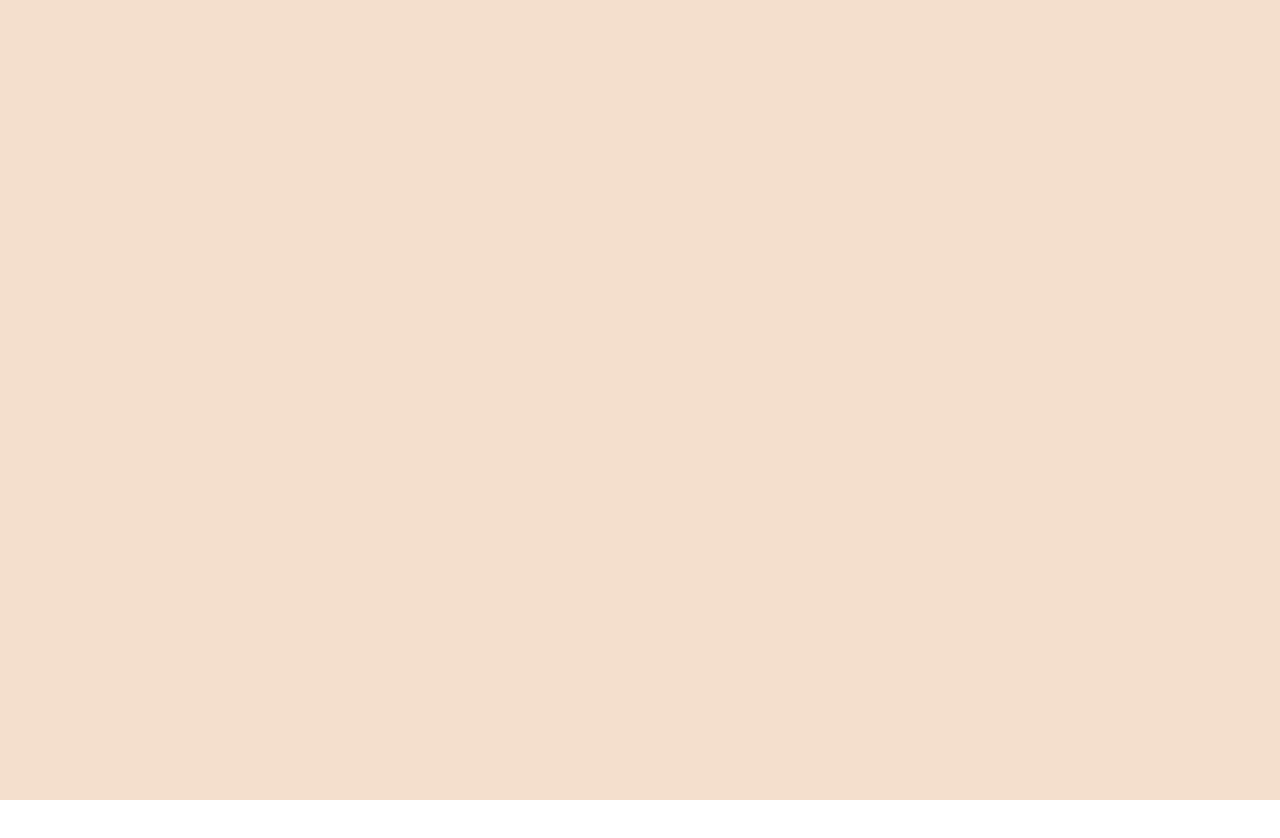
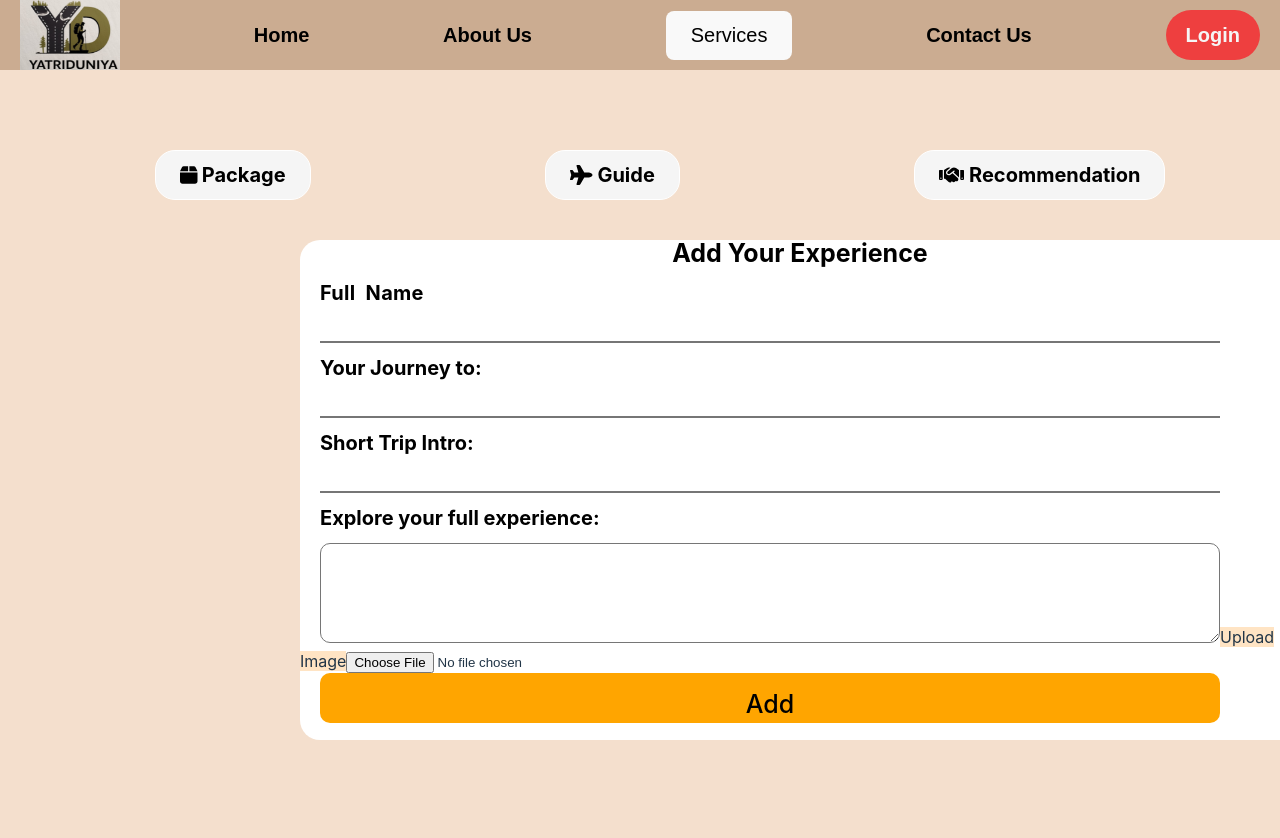
Before and after one commit to smritikhanal/YatriDuniya-SoftwareDevelopment, a React (Vite) app: page /recommendation in a window 1280 px wide. Before the commit this address had no page. Shown: the top 838 px of the page. Before the commit the page ends 800 px from the top, so only its background shows below. Built offline with nearby package versions, Linux system fonts and the light colour scheme.

Commit message:
recommmendationpages

```diff
--- a/src/App.jsx
+++ b/src/App.jsx
@@ -12,6 +12,9 @@ import Package from "./pages/packages";
 import Guide from "./pages/Guide";
 import RaraViewDetials from "./pages/raraviewdetils";
 import MukitnathViewDetials from "./pages/mukitnathviewdetials";
+import KalinchowkViewDetials from "./pages/kalinchowkviewdetils";
+import PokharaViewDetials from "./pages/pokharaviewdetils";
+import Recommendation from "./pages/recommendation";
 import Booking from "./pages/Booking";
 
 
@@ -30,9 +33,12 @@ function App() {
         <Route path="/contact"element={<ContactUs/>} /> {/* About Page */}
         <Route path = "/packages" element={<Package/>}/>
         <Route path = "/Guide" element={<Guide/>}/>
+        <Route path ="/recommendation" element={<Recommendation/>}/>
 
         <Route path="/mukitnathviewdetials" element={<MukitnathViewDetials/>}/>
         <Route path="/raraviewdetials" element={<RaraViewDetials/>}/>
+        <Route path="/kalinchowkviewdetials" element={<KalinchowkViewDetials/>}/>
+        <Route path="/pokharaviewdetials" element={<PokharaViewDetials/>}/>
         <Route path = "/booking" element={<Booking/>}/>
       </Routes>
     </Router>
--- a/src/pages/Guide.jsx
+++ b/src/pages/Guide.jsx
@@ -40,9 +40,11 @@ export default function Guide({ onSelectService }) {
                 <button className="servicesbtn2" onClick={() => onSelectService('guide')}>
                   <FontAwesomeIcon icon={faPlane} /> Guide
                 </button>
+                <Link to="/recommendation">
                 <button className="servicesbtn3" onClick={() => onSelectService('recommendation')}>
                   <FontAwesomeIcon icon={faHandshake} /> Recommendation
                 </button>
+                </Link>
               </div>
 
         <div className="blog">
--- /dev/null
+++ b/src/pages/kalinchowkviewdetils.jsx
@@ -0,0 +1,55 @@
+
+import { Link} from "react-router-dom";
+import React, { useEffect }from "react";
+import { FontAwesomeIcon } from '@fortawesome/react-fontawesome';
+import { faBox, faPlane, faHandshake/*,faMapMarkerAlt, faFlag,faClock,faMountain,faGaugeHigh,faStar,faUsers*/} from '@fortawesome/free-solid-svg-icons';
+export default function KalinchowkViewDetials() {
+
+
+
+  // Set body height to 250vh when the component mounts
+  useEffect(() => {
+    document.body.style.height = '550vh';
+    return () => {
+      document.body.style.height = '100vh';
+    };
+  }, []);
+
+
+
+
+  return (
+    <>
+    {/* Navigation */}
+     <div className="nav">
+       <img src="logo.png" alt="logo" className="logo" />
+       <Link to="/">Home</Link>
+       <Link to="/about">About Us</Link>
+       <Link to="/services">
+           <button className="services-button">Services</button>
+        </Link>
+
+
+       <Link to="/contact">Contact Us</Link>
+       <Link to="/login" className="login">Login</Link>
+     </div>
+      <div className="raraservices-dropdown">
+             <Link to= "/packages">
+                 <button className="raraservice-btn1">
+                 <FontAwesomeIcon icon={faBox} /> Package
+               </button>
+             </Link>
+
+
+                <Link to ="/Guide">
+                <button className="raraservice-btn2" >
+                 <FontAwesomeIcon icon={faPlane} /> Guide
+               </button>
+               </Link>
+               <button className="raraservice-btn3">
+                 <FontAwesomeIcon icon={faHandshake} /> Recommendation
+               </button>
+             </div>
+             </>
+  );
+}
--- a/src/pages/mukitnathviewdetials.jsx
+++ b/src/pages/mukitnathviewdetials.jsx
@@ -48,9 +48,11 @@ export default function MukitnathViewDetials() {
             <FontAwesomeIcon icon={faPlane} /> Guide
           </button>
           </Link>
+          <Link to="/recommendation">
           <button className="mukitnathservice-btn3">
             <FontAwesomeIcon icon={faHandshake} /> Recommendation
           </button>
+          </Link>
         </div>
         <div className="mukitnathtemplecontainer">
           <h1 className="mukitnathtempleh1"><FontAwesomeIcon icon={faMapMarkerAlt} /> Mukitnath Temple</h1>
--- a/src/pages/packages.jsx
+++ b/src/pages/packages.jsx
@@ -39,9 +39,11 @@ export default function Package({ onBack,
           <FontAwesomeIcon icon={faPlane} /> Guide
         </button>
         </Link>
+        <Link to ="/recommendation">
         <button className="servicebtn3" onClick={() => onSelectService('recommendation')}>
           <FontAwesomeIcon icon={faHandshake} /> Recommendation
         </button>
+        </Link>
       </div>
 
       {/* Tour Details */}
@@ -123,7 +125,7 @@ export default function Package({ onBack,
           </p>
           {/* Buttons */}
           <div className="button-group">
-          <Link to="/mukitnathviewdetials">View Details</Link>
+          <Link to="/pokharaviewdetials">View Details</Link>
           </div>
         </div>
       </div>
@@ -150,7 +152,7 @@ export default function Package({ onBack,
           </p>
           {/* Buttons */}
           <div className="button-group">
-          <Link to="/mukitnathviewdetials">View Details</Link>
+          <Link to="/kalinchowkviewdetials">View Details</Link>
           </div>
         </div>
       </div>
--- /dev/null
+++ b/src/pages/pokharaviewdetils.jsx
@@ -0,0 +1,40 @@
+
+import { Link} from "react-router-dom";
+import React, { useEffect }from "react";
+import { FontAwesomeIcon } from '@fortawesome/react-fontawesome';
+import { faBox, faPlane, faHandshake/*,faMapMarkerAlt, faFlag,faClock,faMountain,faGaugeHigh,faStar,faUsers*/} from '@fortawesome/free-solid-svg-icons';
+export default function PokharaViewDetials() {
+
+
+
+  // Set body height to 250vh when the component mounts
+  useEffect(() => {
+    document.body.style.height = '550vh';
+    return () => {
+      document.body.style.height = '100vh';
+    };
+  }, []);
+
+
+
+
+  return (
+    <>
+    {/* Navigation */}
+     <div className="nav">
+       <img src="logo.png" alt="logo" className="logo" />
+       <Link to="/">Home</Link>
+       <Link to="/about">About Us</Link>
+       <Link to="/services">
+           <button className="services-button">Services</button>
+        </Link>
+
+
+       <Link to="/contact">Contact Us</Link>
+       <Link to="/login" className="login">Login</Link>
+     </div>
+
+
+             </>
+  );
+}
--- a/src/pages/raraviewdetils.jsx
+++ b/src/pages/raraviewdetils.jsx
@@ -47,9 +47,11 @@ export default function RaraViewDetials() {
                       <FontAwesomeIcon icon={faPlane} /> Guide
                     </button>
                     </Link>
+                    <Link to ="/recommendation">
                     <button className="raraservice-btn3">
                       <FontAwesomeIcon icon={faHandshake} /> Recommendation
                     </button>
+                    </Link>
                   </div>
                   <div className="raralakecontainer">
                     <h1 className="raralakeh1"><FontAwesomeIcon icon={faMapMarkerAlt} /> Rara Lake</h1>
--- a/src/pages/recommendation.jsx
+++ b/src/pages/recommendation.jsx
@@ -1,9 +1,88 @@
-import React from "react";
-{/*import { FontAwesomeIcon } from '@fortawesome/react-fontawesome';
-import { faMapMarkerAlt } from '@fortawesome/free-solid-svg-icons'; // Import solid icons*/}
 
-export default function Recommendation({onBack}) {
+import { FontAwesomeIcon } from '@fortawesome/react-fontawesome';
+import {
+  faBox,
+  faPlane,
+  faHandshake,
+} from '@fortawesome/free-solid-svg-icons';
+import React, { useEffect, useState} from 'react';
+import { Link } from "react-router-dom";
+import "./style/recommendation.css";
+export default function Recommendation({onSelectService }) {
+    const [formData, setFormData] = useState({
+      Name: "",
+      trip: "",
+      journey: "",
+
+      message: ""
+    });
+
+    const handleChange = (e) => {
+      setFormData({ ...formData, [e.target.name]: e.target.value });
+    };
+
+    const handleSubmit = (e) => {
+      e.preventDefault();
+      alert("Form submitted successfully!");
+    };
+
+  useEffect(() => {
+        document.body.style.height = '110vh';
+        // Reset body height when the component unmounts
+        return () => {
+          document.body.style.height = '100vh';
+        };
+      }, []);
+
+
     return (
-      <h1>hello world</h1>
+    <>
+             <div className="nav">
+                <img src="logo.png" alt="logo" className="logo" />
+                <Link to="/">Home</Link>
+                <Link to="/about">About Us</Link>
+                <Link to="/services">
+                    <button className="services-button">Services</button>
+                 </Link>
+
+
+                <Link to="/contact">Contact Us</Link>
+                <Link to="/login" className="login">Login</Link>
+              </div>
+                {/* Services Dropdown Buttons */}
+                    <div className="recommendationservices">
+                      <Link to ="/packages">
+                      <button className="recommendationservicebtn1" onClick={() => onSelectService('package')}>
+                        <FontAwesomeIcon icon={faBox} /> Package
+                      </button>
+                      </Link>
+                      <Link to ="/Guide">
+                      <button className="recommendationservicebtn2" onClick={() => onSelectService('guide')}>
+                        <FontAwesomeIcon icon={faPlane} /> Guide
+                      </button>
+                      </Link>
+                      <button className="recommendationservicebtn3" onClick={() => onSelectService('recommendation')}>
+                        <FontAwesomeIcon icon={faHandshake} /> Recommendation
+                      </button>
+                    </div>
+                    <div className='recommendationcontainer'>
+                      <h1>Add Your Experience </h1>
+                      <form onSubmit={handleSubmit}>
+                        <h2 className="nameh2">Full Name</h2>
+                         <input type="text"   value={formData.name} onChange={handleChange}  className="fullname" required />
+                         <h3 className="journeyh3">Your Journey to:</h3>
+                         <input type="text"  value={formData.contact} onChange={handleChange}  className="journey1" required />
+                         <h4 className="triph4">Short Trip Intro:</h4>
+                          <input type="text" name="email" value={formData.email} onChange={handleChange}  className="trip" required />
+                            <h5 className='experienceh5'>Explore your full experience:</h5>
+                              <textarea name="message" value={formData.message} onChange={handleChange}  className="experience" required></textarea>
+                              <label className="uplodeimagelabel">Upload Image</label>
+                               <input type="file" className="UplodeImage" />
+                               <button type="submit" className="submit">Add</button>
+                                </form>
+                     </div>
+
+
+    </>
     );
   }
--- a/src/pages/style/booking.css
+++ b/src/pages/style/booking.css
@@ -119,3 +119,7 @@ background:orange;
     border-radius: 10px;
 
 }
+.journey{
+    background-color: aliceblue;
+
+}
--- /dev/null
+++ b/src/pages/style/recommendation.css
@@ -0,0 +1,73 @@
+.recommendationservices{
+    position: absolute;
+    display: flex;
+    align-items: center;
+    justify-content: space-evenly;
+    width: 100%;
+
+
+    height: 70px;
+  background-color: #f4dfcd;
+
+
+   /* background-color: rgba(255, 255, 255, 0.5); White with 50% transparency */
+    margin-top: -300px;
+
+  }
+  .recommendationservicebtn1,.recommendationservicebtn2,.recommendationservicebtn3{
+    background-color: whitesmoke;
+    color: black;
+    border: 1px solid white;
+    border-radius: 20px;
+    font-size: 20px;
+    font-weight: bolder;
+    margin-left: 120px;
+    margin-right: 80px;
+  }
+  .recommendationcontainer{
+    position: absolute;
+    background:white;
+    width: 1000px;
+    height: 500px;
+    margin-left: 300px;
+    margin-top: -200px;
+    border-radius: 20px;
+  }
+  .recommendationcontainer h1{
+    color: black;
+    font-weight: bolder;
+    font-size: 25px;
+    text-align: center;
+  }
+.nameh2, .journeyh3,.triph4,.experienceh5{
+  color: black;
+  font-size: 20px;
+  margin-top: 10px;
+  margin-left: 20px;
+}
+.fullname,.journey1,.trip{
+  width: 900px;
+  background-color: white;
+  color:black;
+  margin-left: 20px;
+  height: 35px;
+  border-top: 0px ;
+  border-left:0px ;
+  border-right: 0px;
+  font-size: 20px;
+}
+.experience{
+  width: 900px;
+  font-size: 20px;
+  background-color: white;
+  color:black;
+  margin-left: 20px;
+  height: 100px;
+  border-radius: 10px;
+  margin-top: 10px;
+  color: black;
+}
+.uplodeimagelabel{
+  background:bisque;
+
+}
```
